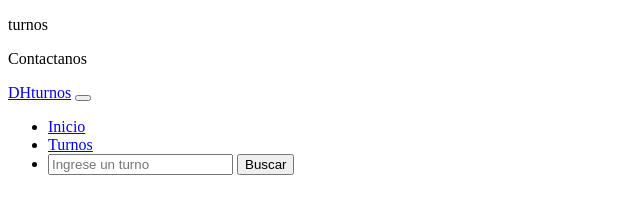
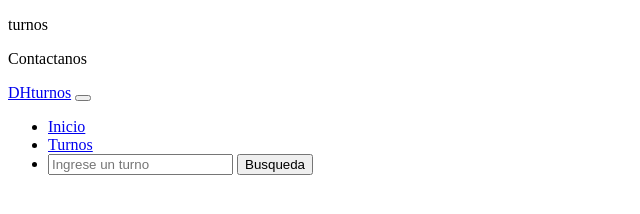
Before and after one commit to AleBianchi71/Turnos-DH, a website: page index.html in a window 1280 px wide. Shown: the full height of the page, 0-640 px from the left. Drawn offline with Linux system fonts and the light colour scheme.

Commit message:
prueba rama

```diff
--- a/index.html
+++ b/index.html
@@ -35,7 +35,7 @@
             <form class="d-flex" role="search">
               <input class="form-control me-2" type="Turno" placeholder="Ingrese un turno" aria-label="Turno">
               <!--Boton de busqueda-->
-              <button class="btn btn-primary btn-primary-outline-success" type="button">Buscar</button>
+              <button class="btn btn-primary btn-primary-outline-success" type="button">Busqueda</button>
             </form>
           </div>
         </div>
```
